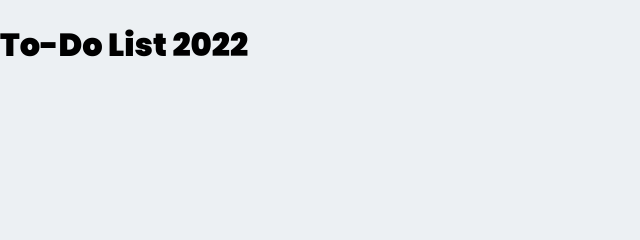
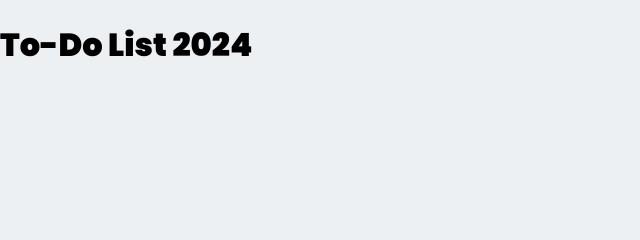
Before and after one commit to Afzalkhan-devv/ToDo-List, a plain HTML site: page todoJs/index.html in a window 1280 px wide. Shown: the top 240 px of the page, 0-640 px from the left. Drawn offline with Linux system fonts and the light colour scheme.

Commit message:
Update index.html

```diff
--- a/todoJs/index.html
+++ b/todoJs/index.html
@@ -10,7 +10,7 @@
 </head>
 <body>
     <header>
-        <h1>To-Do List 2022</h1>
+        <h1>To-Do List 2024</h1>
     </header>
     <form id="">
         <input type="text" id="blank" placeholder="Type your task here"/>
```
